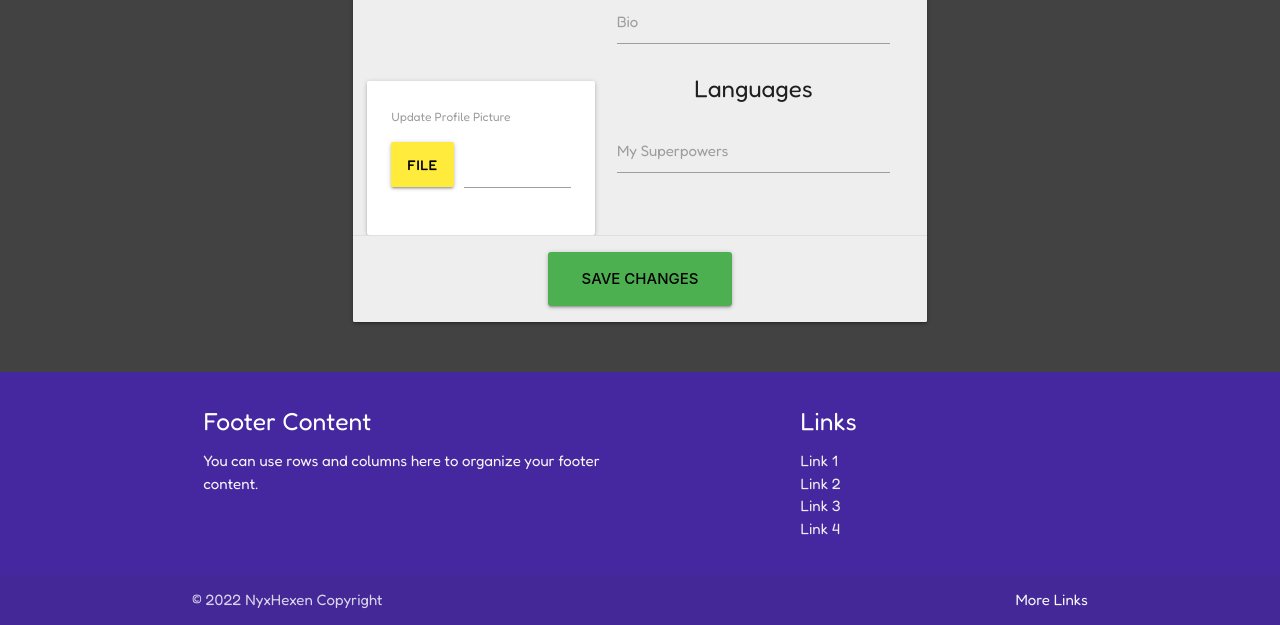
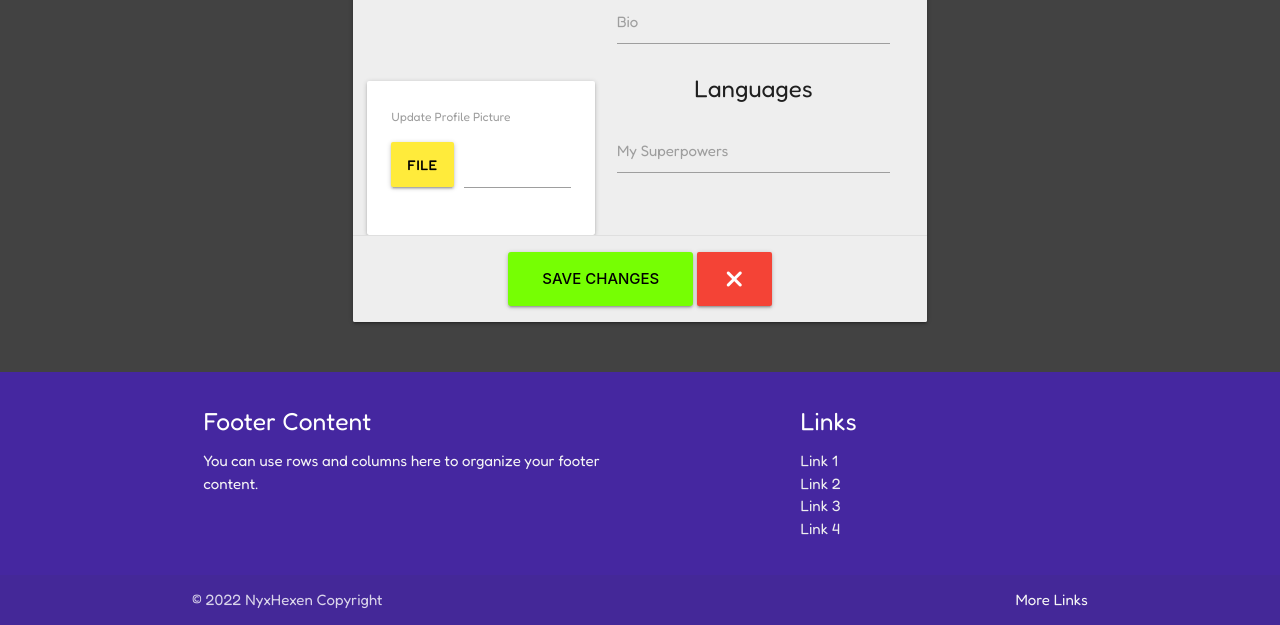
Before and after one commit to NyxHexen/CI_MS3_DB, a Flask app: template devbus/templates/edit_profile.html in a window 1280 px wide. Shown: the part 495-1120 px from the top of the page. Run offline with Flask 2, Linux system fonts and the light colour scheme; the template is opened without the code that fills it: values that come from a table or form of the project are taken from there, most other values are stand-ins (such as "Sample title", 1, 10 or a date in 2020); parts of the project's set-up code (start-up, migrations or seed data) failed here and were passed over; some libraries are stand-ins or nearby versions.

Commit message:
Added and styled 'cancel' button to edit_profile form

```diff
--- a/devbus/templates/edit_profile.html
+++ b/devbus/templates/edit_profile.html
@@ -83,7 +83,8 @@
                     </div>
                 </fieldset>
                 <div class="card-action center-align">
-                    {{ form.submit(class="update-submit waves-effect waves-light btn-large green") }}
+                    {{ form.submit(class="update-submit waves-effect waves-light btn-large light-green accent-3") }}
+                    <a href="{{ url_for('profile') }}" class="update-submit waves-effect waves-light btn-large red white-text"><i class="fa-solid fa-xmark"></i></a>
                 </div>
             </form>
         </div>
```
